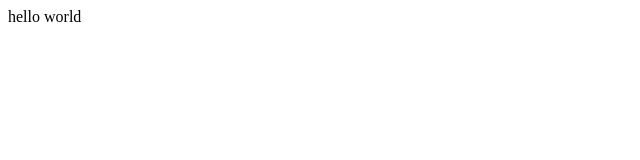
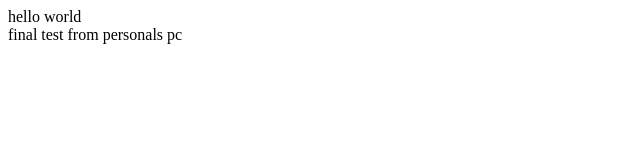
Before and after one commit to muratbekauyez/test-demo, a plain HTML site: page index.html in a window 1280 px wide. Shown: the whole page, without its empty margins (0-640 px from the left). Drawn offline with Linux system fonts and the light colour scheme.

Commit message:
test github2

```diff
--- a/index.html
+++ b/index.html
@@ -1 +1,3 @@
 <div>hello world</div>
+
+<div>final test from personals pc</div>
```
